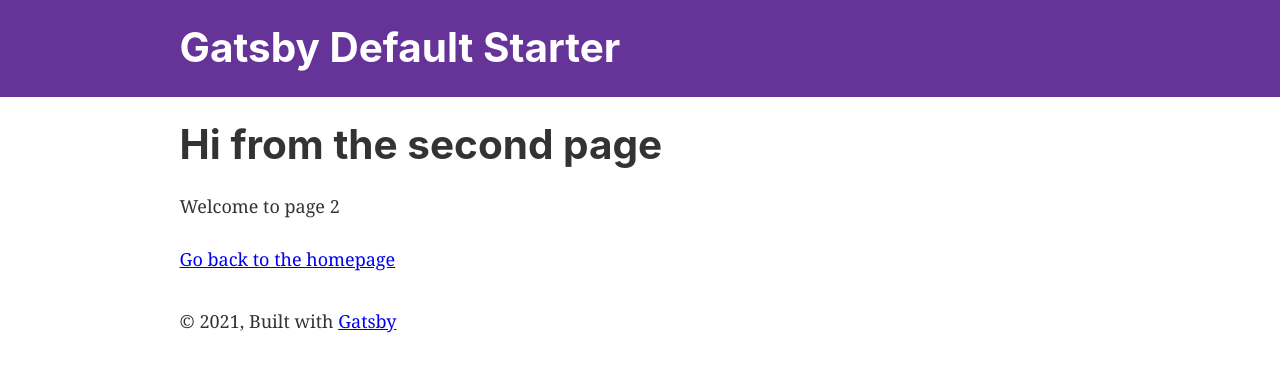
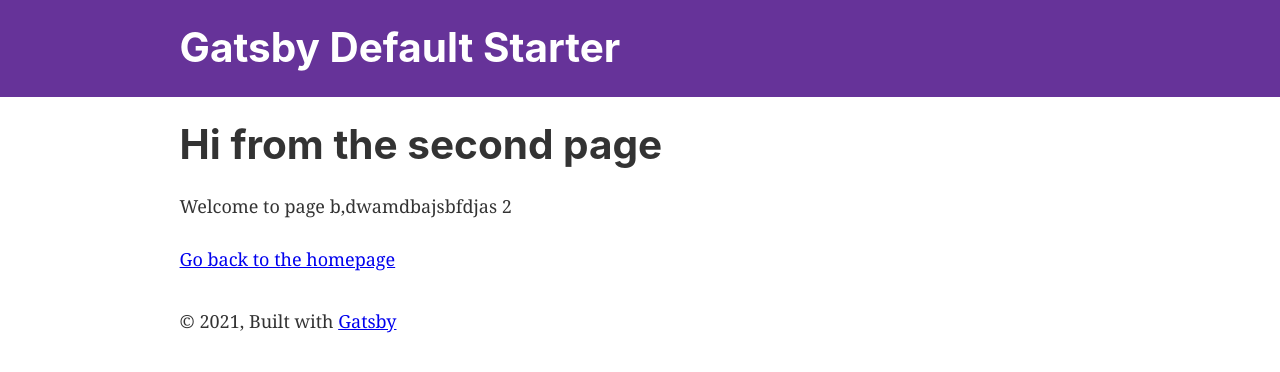
Before and after one commit to Salucas237t25273/gatsby-starter-default, a Gatsby site: page /page-2 in a window 1280 px wide. Built offline with nearby package versions, Linux system fonts and the light colour scheme; Gatsby itself is replaced by a stand-in of ours.

Commit message:
Update page-2.js

```diff
--- a/src/pages/page-2.js
+++ b/src/pages/page-2.js
@@ -8,7 +8,7 @@
   <Layout>
     <Seo title="Page two" />
     <h1>Hi from the second page</h1>
-    <p>Welcome to page 2</p>
+    <p>Welcome to page b,dwamdbajsbfdjas 2</p>
     <Link to="/">Go back to the homepage</Link>
   </Layout>
 )
```
